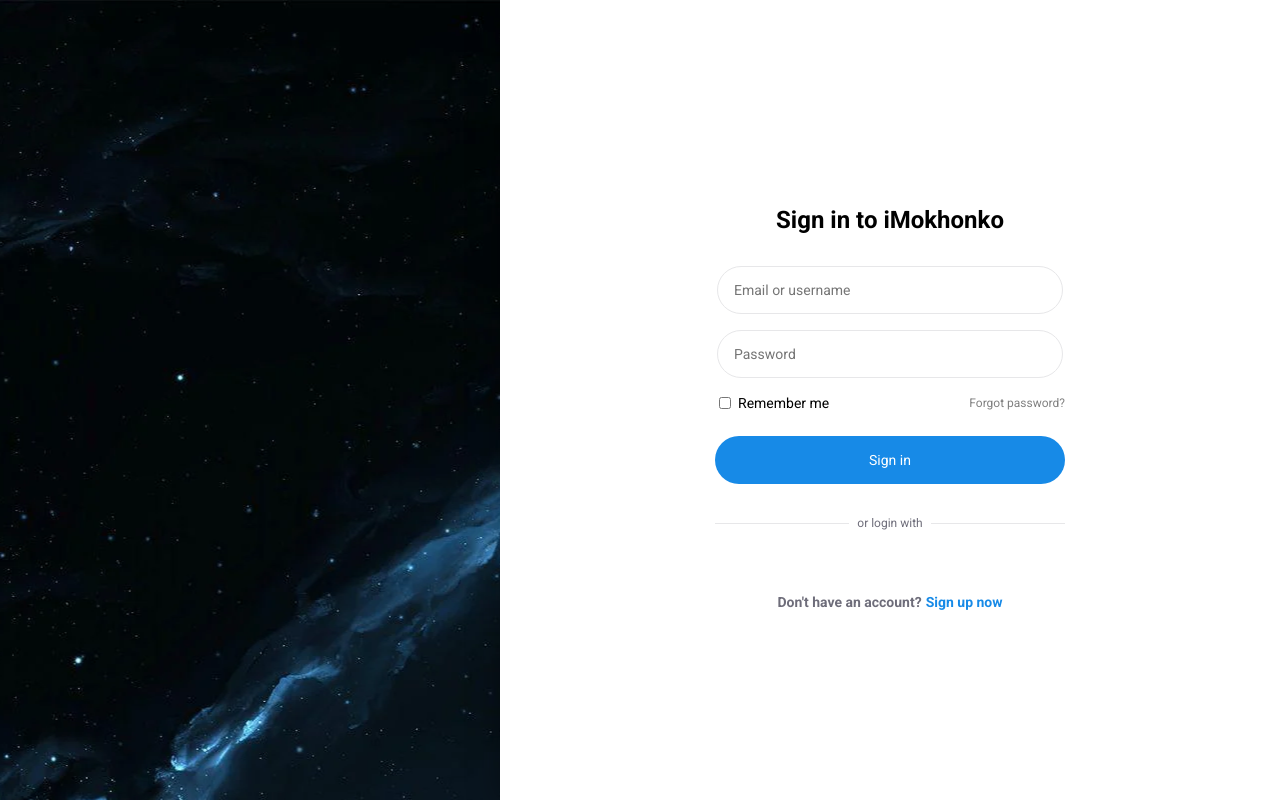
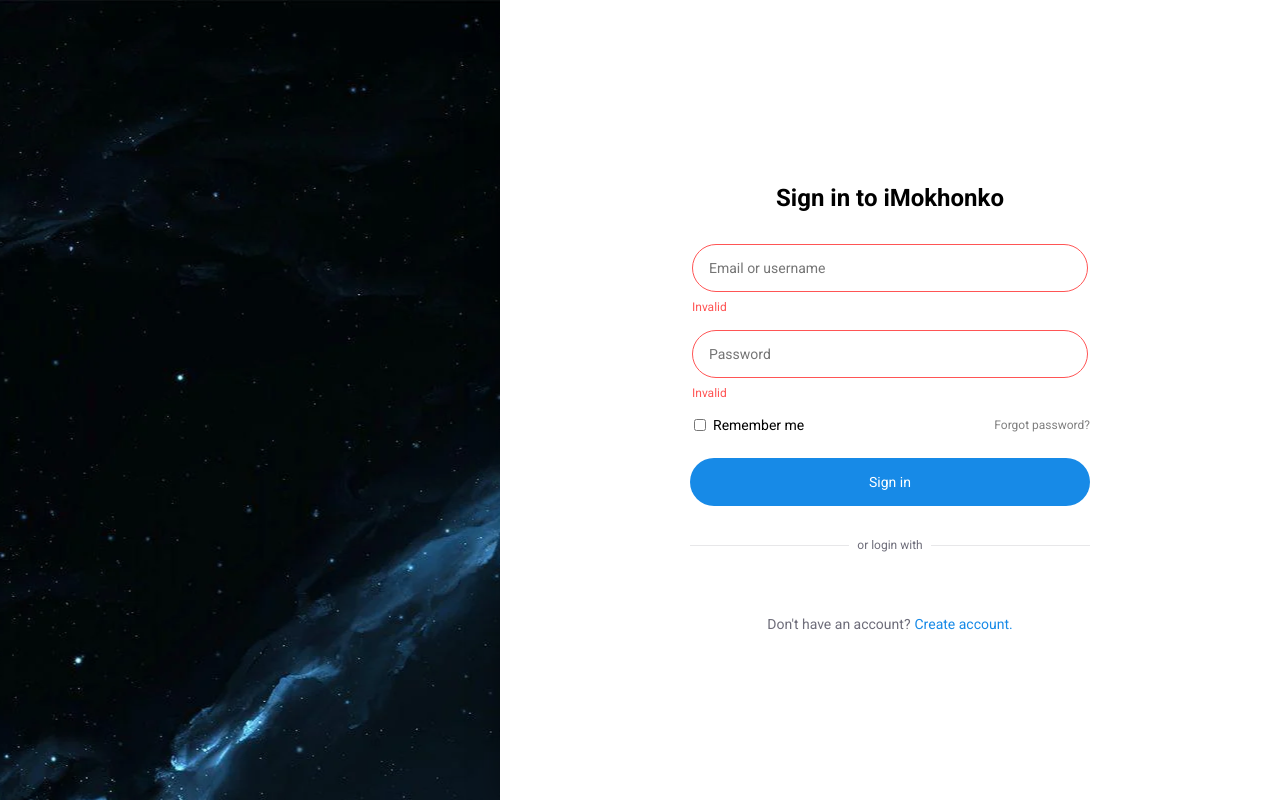
Before and after one commit to iMokhonko/auth-ui, a Vue app: page / in a window 1280 px wide. Built offline with nearby package versions, Linux system fonts and the light colour scheme.

Commit message:
chore: mockup of register page

```diff
--- a/src/components/reusable/TextInput.vue
+++ b/src/components/reusable/TextInput.vue
@@ -1,5 +1,10 @@
 <template>
-  <fieldset class="text-input">
+  <fieldset
+    class="text-input"
+    :class="{
+      'invalid': isInvalid
+    }"
+  >
     <label
       v-if="label"
       :for="name"
@@ -14,6 +19,13 @@
       :name="name"
       @input="updateModelValue"
     >
+
+    <span
+      v-if="isInvalid && errorMessage"
+      class="text-input__error-message"
+    >
+      {{ errorMessage }}
+    </span>
   </fieldset>
 </template>
 
@@ -46,6 +58,16 @@
       type: String,
       default: '',
     },
+
+    isInvalid: {
+      type: Boolean,
+      default: true
+    },
+
+    errorMessage: {
+      type: String,
+      default: 'Invalid'
+    }
   },
 
   setup(props, { emit }) {
@@ -86,5 +108,16 @@
     font-size: 14px;
     font-weight: bold;
   }
+
+  &.invalid {
+    input {
+      border-color: #ff5555;
+    }
+  }
+
+  &__error-message {
+    color: #ff5555;
+    font-size: 12px;
+  }
 }
 </style>
--- a/src/views/LoginView.vue
+++ b/src/views/LoginView.vue
@@ -55,7 +55,7 @@
           <GoogleAuth @authenticated="handleGoogleAuth" />
 
           <div class="auth-page__sign-up-container">
-            Don't have an account? <RouterLink class="auth-page__sign-up-link" :to="registerLinkUrl">Sign up now</RouterLink>
+            Don't have an account? <RouterLink class="auth-page__sign-up-link" :to="registerLinkUrl">Create account.</RouterLink>
           </div>
         </div>
     </div>
@@ -256,7 +256,7 @@
     }
 
     &-inner {
-      max-width: 350px;
+      max-width: 400px;
       width: 100%;
       display: flex;
       flex-direction: column;
@@ -298,7 +298,6 @@
     column-gap: 4px;
 
     font-size: 14px;
-    font-weight: bold;
     color: #6e6d7a;
   }
 
--- a/src/views/RegisterView.vue
+++ b/src/views/RegisterView.vue
@@ -1,61 +1,75 @@
 <template>
-  <div class="register-page">
-    <div class="register-page__email-container">
-      <div
-        v-if="isError"
-        class="register-page__error-alert"
-      >
-        {{ errorMessage }}
-      </div>
+  <div class="auth-page">
+    <MovingBackground class="auth-page__bg-container" />
 
-      <div
-        v-if="isSuccess"
-        class="register-page__success-alert"
-      >
-        You have successfully registered. Plese check your email for confirmation letter.
-      </div>
+    <div class="auth-page__auth-container">
+        <div class="auth-page__auth-container-inner">
+          <h1>Create account</h1>
 
-      <input
-        v-if="!isSuccess"
-        placeholder="Username"
-        v-model="username"
-      >
-      <input
-        v-if="!isSuccess"
-        placeholder="email"
-        v-model="email"
-      >
-      <input
-        v-if="!isSuccess"
-        placeholder="Password"
-        type="password"
-        v-model="password"
-      >
-      <input
-        v-if="!isSuccess"
-        placeholder="First name"
-        v-model="firstName"
-      >
-      <input
-        v-if="!isSuccess"
-        placeholder="Last name"
-        v-model="lastName"
-      >
-      <div class="register-page__actions">
-        <button
-          v-if="!isSuccess"
-          :class="['register-page__action-btn', { 'disabled': isLoading }]"
-          @click="register"
-        >
-          {{ isLoading ? 'Registering...' : 'Register' }}
-        </button>
-        <RouterLink :to="loginLinkUrl">Log in</RouterLink>
-      </div>
+          <ErrorAlert v-if="isError">
+            {{ errorMessage }}
+          </ErrorAlert>
+
+
+          <div class="row">
+            <TextInput
+              label="First name"
+              placeholder="Enter your first name"
+              :model-value="firstName"
+              @update:modelValue="firstName = $event"
+            />
+
+            <TextInput
+              label="Last name"
+              placeholder="Enter your last name"
+              :model-value="lastName"
+              @update:modelValue="lastName = $event"
+            />
+          </div>
+
+           <TextInput
+            label="Username"
+            placeholder="Enter your username"
+            :model-value="username"
+            @update:modelValue="username = $event"
+          />
+
+           <TextInput
+            label="Email address"
+            placeholder="Email your email address"
+            :model-value="email"
+            @update:modelValue="email = $event"
+          />
+
+          <TextInput
+            label="Password"
+            type="password"
+            placeholder="Enter your password"
+            :model-value="password"
+            @update:modelValue="password = $event"
+          />
+
+          <PrimaryButton
+            label="Create account"
+            @click="signUp"
+            :is-loading="isLoading"
+          />
+
+          <div class="auth-page__sign-up-container">
+            Already have an account? <RouterLink class="auth-page__sign-up-link" :to="loginLinkUrl">Sign in</RouterLink>
+          </div>
+        </div>
     </div>
   </div>
 </template>
 
 <script>
+// components
+import TextInput from '@/components/reusable/TextInput';
+import PrimaryButton from '@/components/reusable/PrimaryButton';
+import ErrorAlert from '@/components/reusable/ErrorAlert';
+import MovingBackground from '@/components/layout/MovingBackground';
+
 import { ref, computed } from 'vue';
 
 import env from '../../env.cligenerated.json'
@@ -65,9 +79,15 @@
 import { jwtDecode } from "jwt-decode";
 
 export default {
-  name: 'RegisterView',
+  components: {
+    TextInput,
+    PrimaryButton,
+    ErrorAlert,
+    MovingBackground
+  },
 
   setup() {
+    document.title = 'Create account | iMokhonko'
     const googleAuthResponse = window.GOOGLE_AUTH_RESPONSE;
     const hasGoogleResponseData = !!googleAuthResponse;
     const googleAuthResponseDecodedData = hasGoogleResponseData ? jwtDecode(googleAuthResponse.credential) : {};
@@ -147,64 +167,113 @@
 </script>
 
 <style lang="scss" scoped>
-.register-page {
-  background:#f2f2f2;
+.auth-page {
   width: 100%;
   height: 100%;
   display: flex;
-  align-items: center;
-  justify-content: center;
 
-  &__sign-up-as-container {
+  h1 {
+    font-size: 24px;
+  }
+
+  .row {
     display: flex;
-    column-gap: 8px;
     align-items: center;
+    column-gap: 16px;
 
-    img {
-      border-radius: 50%;
-      width: 40px;
-      height: 40px;
-      background: #f2f2f2;
+    .text-input {
+      width: calc(50% - 8px);
       flex-shrink: 0;
     }
   }
 
-  &__email-container {
-    width: 300px;
-    padding: 16px;
-    border-radius: 8px;
-    background: #fff;
-    display: flex;
-    flex-direction: column;
-    row-gap: 8px;
+  &__bg-container {
+    width: 100%;
+    height: 100%;
+    max-width: 500px;
   }
 
-  &__actions {
+  &__auth-container {
+    width: 100%;
+    display: flex;
+    justify-content: center;
+    align-items: center;
+    box-shadow: 0px 0px 30px 0px rgba(0,0,0,0.4);
+    background: #fff;
+    position: relative;
+
+    &--loading-overlay {
+      &:before {
+        position: absolute;
+        top: 0;
+        left: 0;
+        z-index: 100;
+        content: "";
+        background: rgba(0,0,0,0.5);
+        width: 100%;
+        height: 100%
+      }
+    }
+
+    .loader {
+      position: absolute;
+      z-index: 101;
+    }
+
+    &-inner {
+      max-width: 400px;
+      width: 100%;
+      display: flex;
+      flex-direction: column;
+      row-gap: 16px;
+
+      h2 {
+        text-align: center;
+      }
+
+      .btn-primary {
+        margin-top: 8px;
+      }
+    }
+  }
+
+  &__login-action-container {
     display: flex;
     align-items: center;
-    column-gap: 8px;
+    justify-content: space-between;
   }
 
-  &__action-btn {
-    display: flex;
-    width: fit-content;
+  &__forgot-pass-link {
+    font-size: 12px;
+    color: grey;
+    text-decoration: none;
+
+    &:hover,
+    &:focus-visible {
+      text-decoration: underline;
+    }
   }
 
-  &__error-alert,
-  &__success-alert {
-    background: rgba(255, 0, 0, 0.7);
-    border-radius: 4px;
-    padding: 16px;
-    color: #000;
+  &__sign-up-container {
+    width: 100%;
+    display: flex;
+    align-items: center;
+    justify-content: center;
+    margin-top: 16px;
+    column-gap: 4px;
+
+    font-size: 14px;
+    color: #6e6d7a;
   }
 
-  &__success-alert {
-    background: rgba(0, 255, 0, 0.7);
-  }
+  &__sign-up-link {
+    text-decoration: none;
+    color: rgba(23,138,231, 1);
 
-  .disabled {
-    pointer-events: none;
-    opacity: 0.5;
+    &:hover,
+    &:focus-visible {
+      text-decoration: underline;
+    }
   }
 }
 </style>
```
